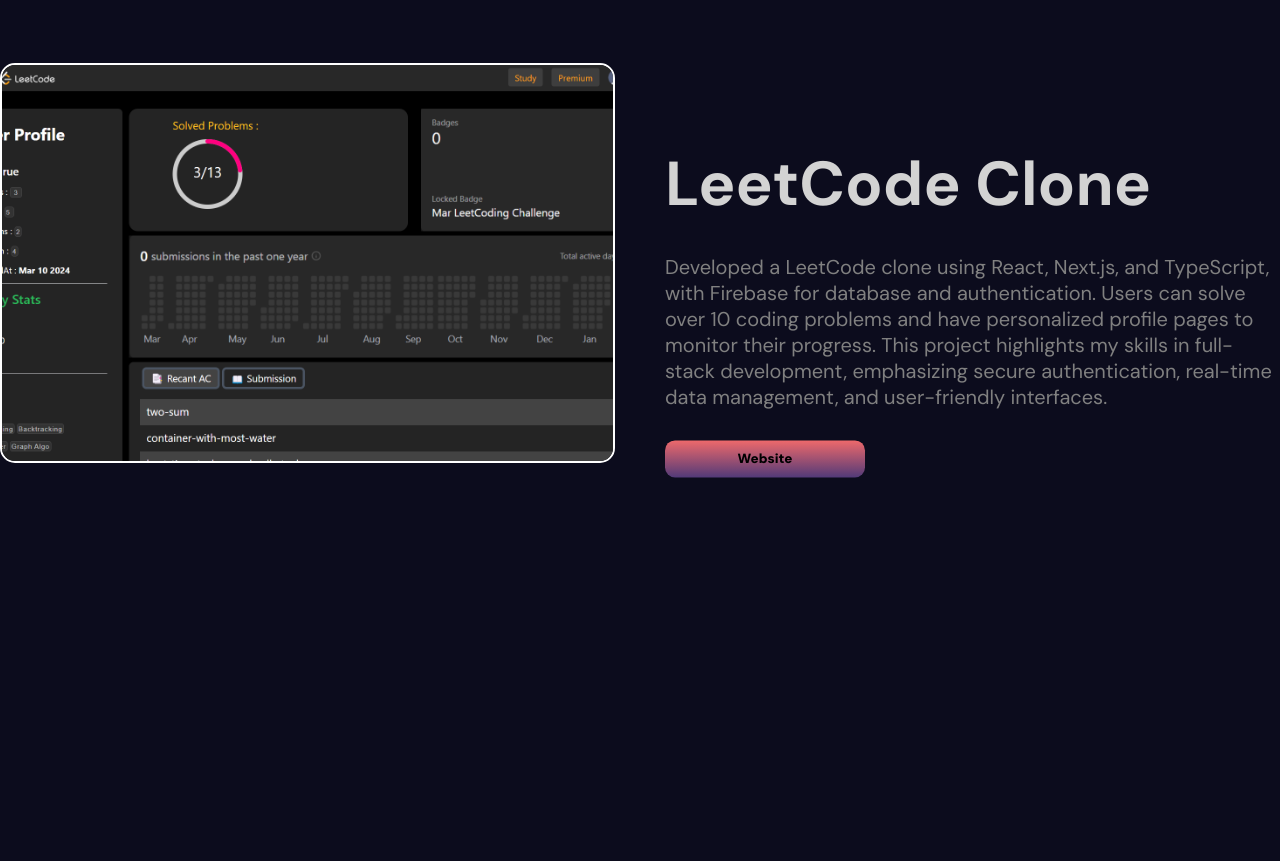
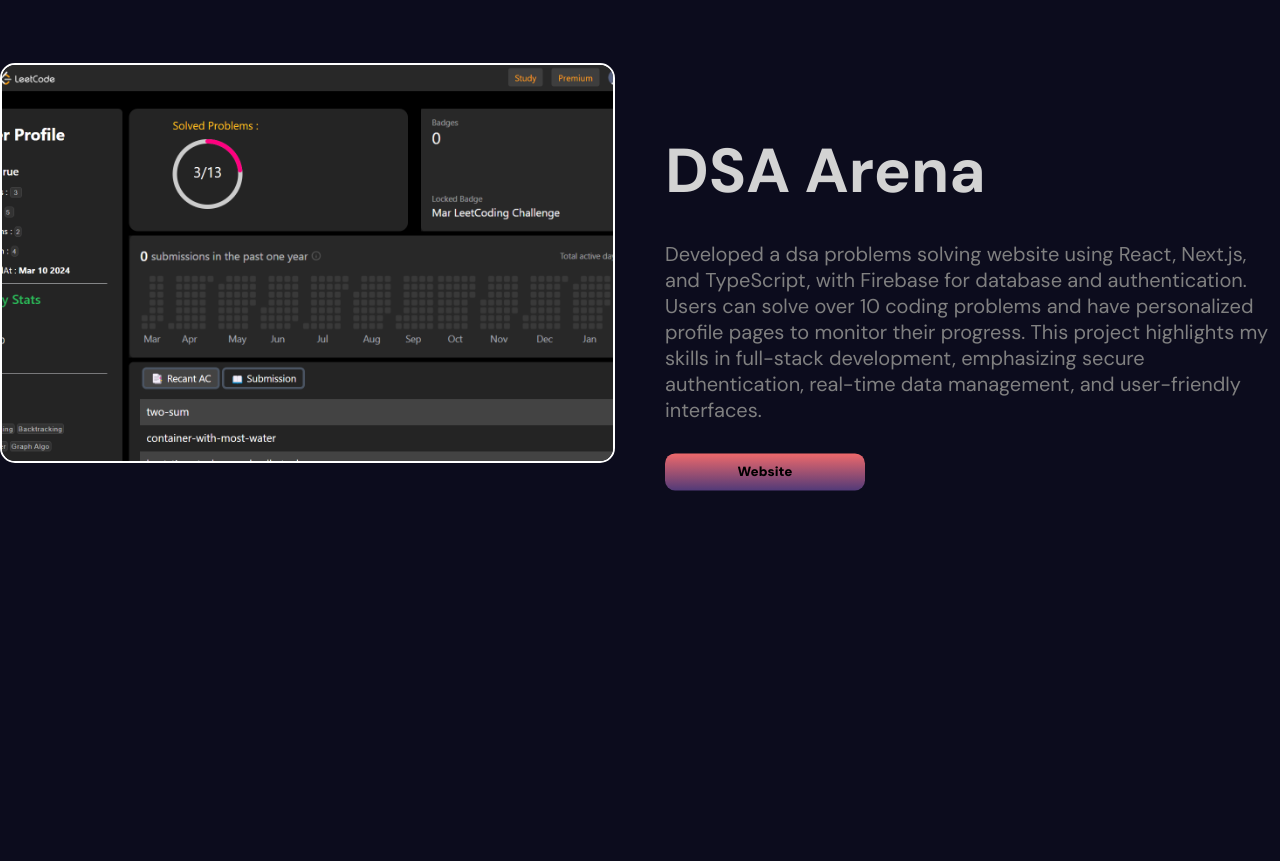
Before and after one commit to Rahul-sehrawat/portfolio, a React (Vite) app: page / in a window 1280 px wide. Shown: the part 3500-4361 px from the top of the page. Built offline with nearby package versions, Linux system fonts and the light colour scheme.

Commit message:
project name updated

```diff
--- a/src/components/projects/Projects.jsx
+++ b/src/components/projects/Projects.jsx
@@ -5,10 +5,10 @@
 const items = [
   {
     id: 1,
-    title: "LeetCode Clone",
+    title: "DSA Arena",
     img: "/leetcode.png",
     link:"https://the-tale-of-dsa.vercel.app/",
-    desc: "Developed a LeetCode clone using React, Next.js, and TypeScript, with Firebase for database and authentication. Users can solve over 10 coding problems and have personalized profile pages to monitor their progress. This project highlights my skills in full-stack development, emphasizing secure authentication, real-time data management, and user-friendly interfaces. ",
+    desc: "Developed a dsa problems solving website using React, Next.js, and TypeScript, with Firebase for database and authentication. Users can solve over 10 coding problems and have personalized profile pages to monitor their progress. This project highlights my skills in full-stack development, emphasizing secure authentication, real-time data management, and user-friendly interfaces. ",
   },
   {
     id: 2,
```
